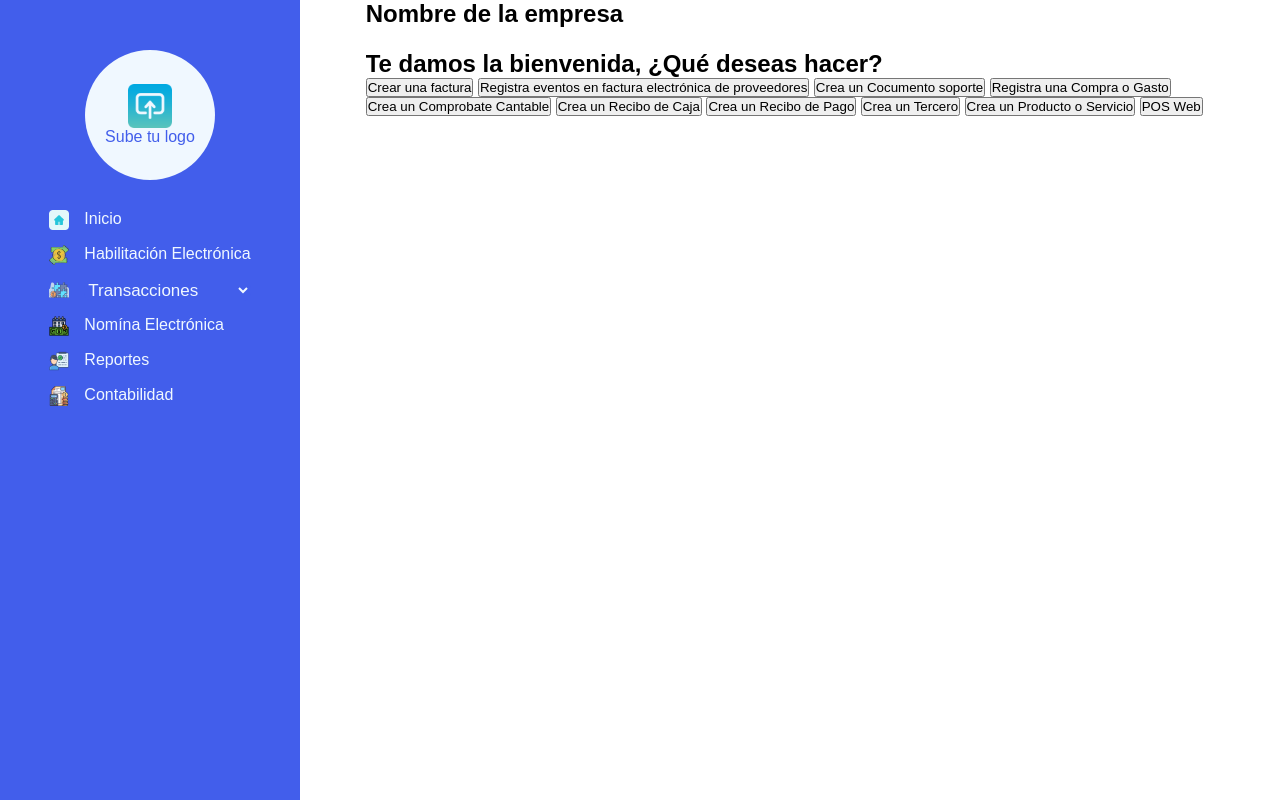
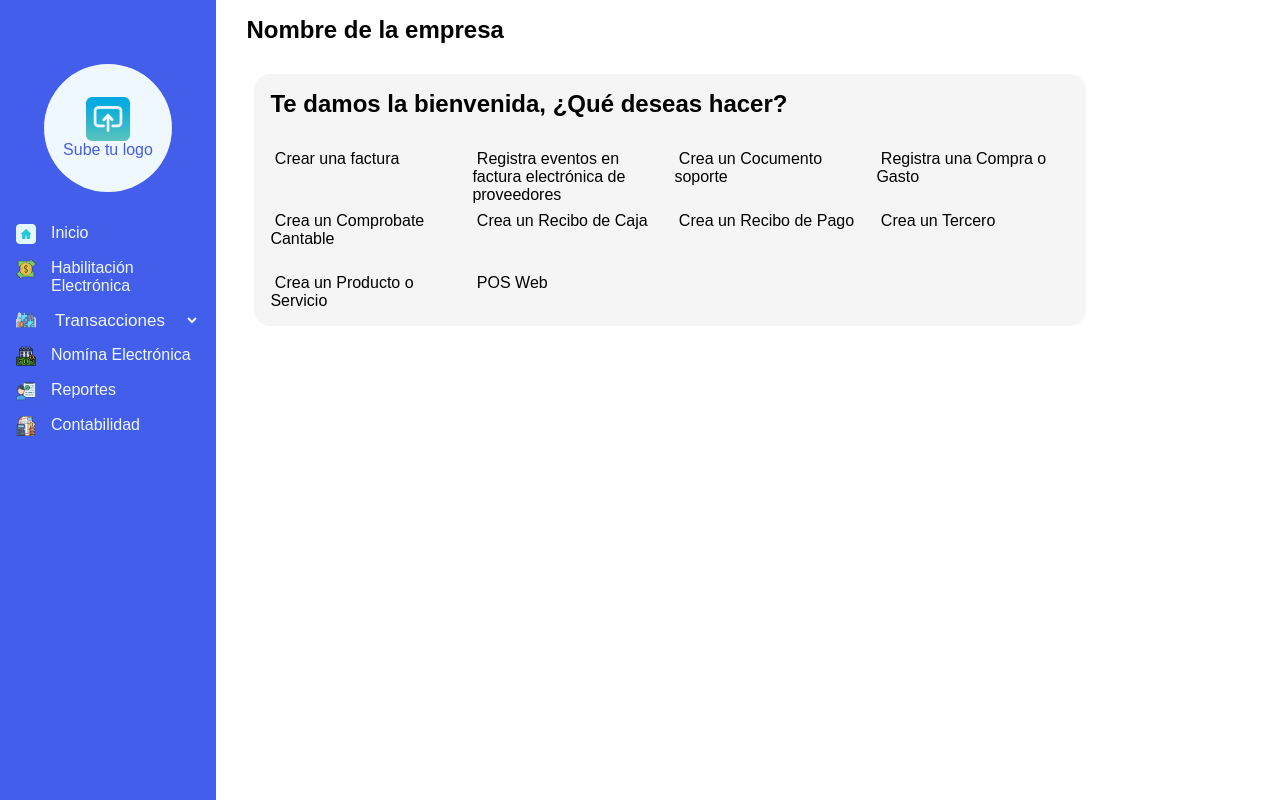
Before and after one commit to ALEXANDERAMORT88/Factura_Electronica, a plain HTML site: page pages/panel _de_gestion.html in a window 1280 px wide. Drawn offline with Linux system fonts and the light colour scheme.

Commit message:
Cambios HTML y CSS, vista panel de registro

```diff
--- a/css/panel_de_gestion.css
+++ b/css/panel_de_gestion.css
@@ -8,11 +8,12 @@
 
 :root {
     --color-predetirminado: #425EEB;
+    --color-fondo-panel: #f5f5f5;
 }
 
 .contenedor_panel {
     display: grid;
-    grid-template-columns: 2fr 5fr;
+    grid-template-columns: clamp(13.5rem, 18vw, 17.5rem) 1fr;
     grid-template-rows: 50px 1fr;
     grid-template-areas:
         'sidebar header'
@@ -21,9 +22,11 @@
 
 .opcion_de_navegacion {
     grid-area: sidebar;
-    width: 300px;
-    height: 100vh;
+    width: clamp(13.5rem, 16vw, 17.5rem); /* flexible pero controlado */;
+    min-height: 100dvh; /* mejor soporte en móviles */
     background: var(--color-predetirminado);
+    padding: 1rem;
+    /* overflow-y: auto; */
 }
 
 .contenido_contacto {
@@ -32,7 +35,7 @@
     place-content: center;
     place-items: center;
     color: aliceblue;
-    margin-top: 50px;
+    margin-top: clamp(1rem, 5vw, 3rem);
 }
 
 .subir_logo_cliente {
@@ -40,9 +43,9 @@
     grid-template-rows: auto auto;
     place-content: center;
     place-items: center;
-    margin-bottom: 30px;
-    width: clamp(110px, 12vw, 130px);
-    height: clamp(110px, 12vw, 130px);
+    margin-bottom: 2rem;
+    width: clamp(7rem, 12vw, 8rem);
+    height: clamp(7rem, 12vw, 8rem);
     border-radius: 50%;
     background-color: aliceblue;
     color: var(--color-predetirminado);
@@ -71,9 +74,11 @@
 }
 
 select {
+    width: 100%;
+    max-width: 300px;
     background-color: var(--color-predetirminado);
     border: none;
-    border-radius: 8px;
+    border-radius: 0.5rem;
     color: aliceblue;
     font-family: Arial, Helvetica, sans-serif;
     font-size: 17px;
@@ -103,3 +108,29 @@ option {
     max-width: 20px;
     max-height: 20px;
 }
+
+.bienvenida {
+    width: clamp(15rem, 65vw, 62rem);;
+    height: auto;
+    margin: 1.5rem;
+    background-color: var(--color-fondo-panel);
+    border-radius: 1rem;
+}
+
+.contenedor_opciones {
+    display: grid;
+    grid-template-columns: repeat(auto-fit, minmax(12rem, 1fr));
+    grid-template-rows: 1fr 1fr;
+    justify-content: space-evenly;
+    gap:0.5rem;
+    padding: 1rem;
+}
+
+button {
+    width: 10rem;
+    height: 6rem;
+}
+
+h2 {
+    padding: 1rem;
+}
--- a/pages/panel _de_gestion.html
+++ b/pages/panel _de_gestion.html
@@ -59,8 +59,6 @@
 
                 </div>
 
-
-
             </div>
 
         </section>
@@ -71,22 +69,55 @@
 
         <section class="opciones_de_creacion">
 
-            <h2>Te damos la bienvenida, ¿Qué deseas hacer?</h2>
+            <div class="bienvenida">
+                <h2>Te damos la bienvenida, ¿Qué deseas hacer?</h2>
 
-            <div class="contenedor_opciones">
+                <div class="contenedor_opciones">
 
-                <button>Crear una factura</button>
-                <button>Registra eventos en factura electrónica de proveedores</button>
-                <button> Crea un Cocumento soporte</button>
-                <button>Registra una Compra o Gasto</button>
-                <button>Crea un Comprobate Cantable</button>
-                <button>Crea un Recibo de Caja</button>
-                <button>Crea un Recibo de Pago</button>
-                <button>Crea un Tercero</button>
-                <button>Crea un Producto o Servicio</button>
-                <button>POS Web</button>
+                    <div>
+                        <img src="" alt="">
+                        <span>Crear una factura</span>
+                    </div>
+                    <div>
+                        <img src="" alt="">
+                        <span>Registra eventos en factura electrónica de proveedores</span>
+                    </div>
+                    <div>
+                        <img src="" alt="">
+                        <span>Crea un Cocumento soporte</span>
+                    </div>
+                    <div>
+                        <img src="" alt="">
+                        <span>Registra una Compra o Gasto</span>
+                    </div>
+                    <div>
+                        <img src="" alt="">
+                        <span>Crea un Comprobate Cantable</span>
+                    </div>
+                    <div>
+                        <img src="" alt="">
+                        Crea un Recibo de Caja
+                    </div>
+                    <div>
+                        <img src="" alt="">
+                        <span>Crea un Recibo de Pago</span>
+                    </div>
+                    <div>
+                        <img src="" alt="">
+                        <span>Crea un Tercero</span>
+                    </div>
+                    <div>
+                        <img src="" alt="">
+                        <span>Crea un Producto o Servicio</span>
+                    </div>
+                    <div>
+                        <img src="" alt="">
+                        <span>POS Web</span>
+                    </div>
 
+                </div>
             </div>
+
         </section>
 
     </div>
```
